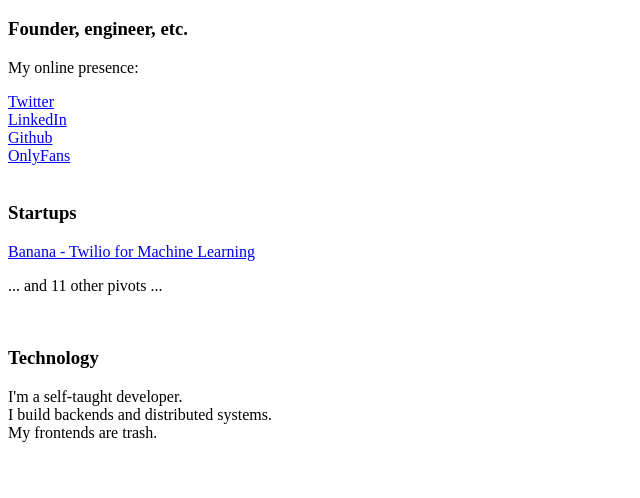
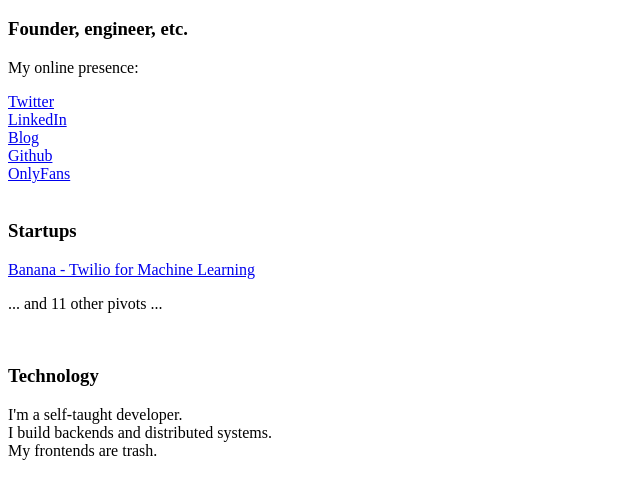
Before and after one commit to erik-dunteman/personal-site, a plain HTML site: page index.html in a window 1280 px wide. Shown: the part 48-546 px from the top of the page, without its empty margins (0-640 px from the left). Drawn offline with Linux system fonts and the light colour scheme.

Commit message:
added blog link

```diff
--- a/index.html
+++ b/index.html
@@ -4,6 +4,8 @@
 <a href="https://twitter.com/erikdoingthings">Twitter</a>
 </br>
 <a href="https://linkedin.com/in/edunteman">LinkedIn</a>
+</br>
+<a href="https://blog.erikdunteman.com/">Blog</a>
 </br>
 <a href="https://github.com/erik-dunteman">Github</a>
 </br>
```
